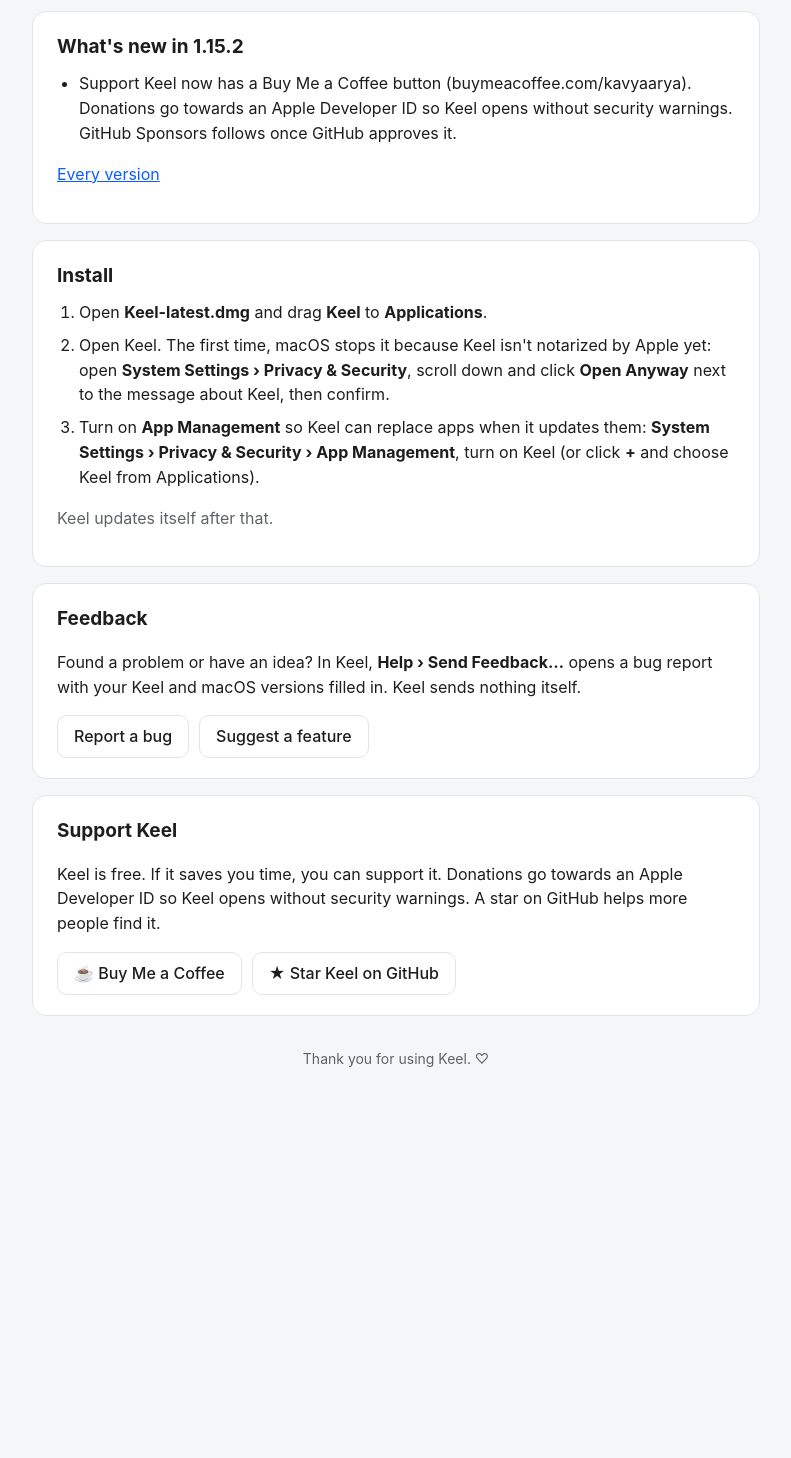
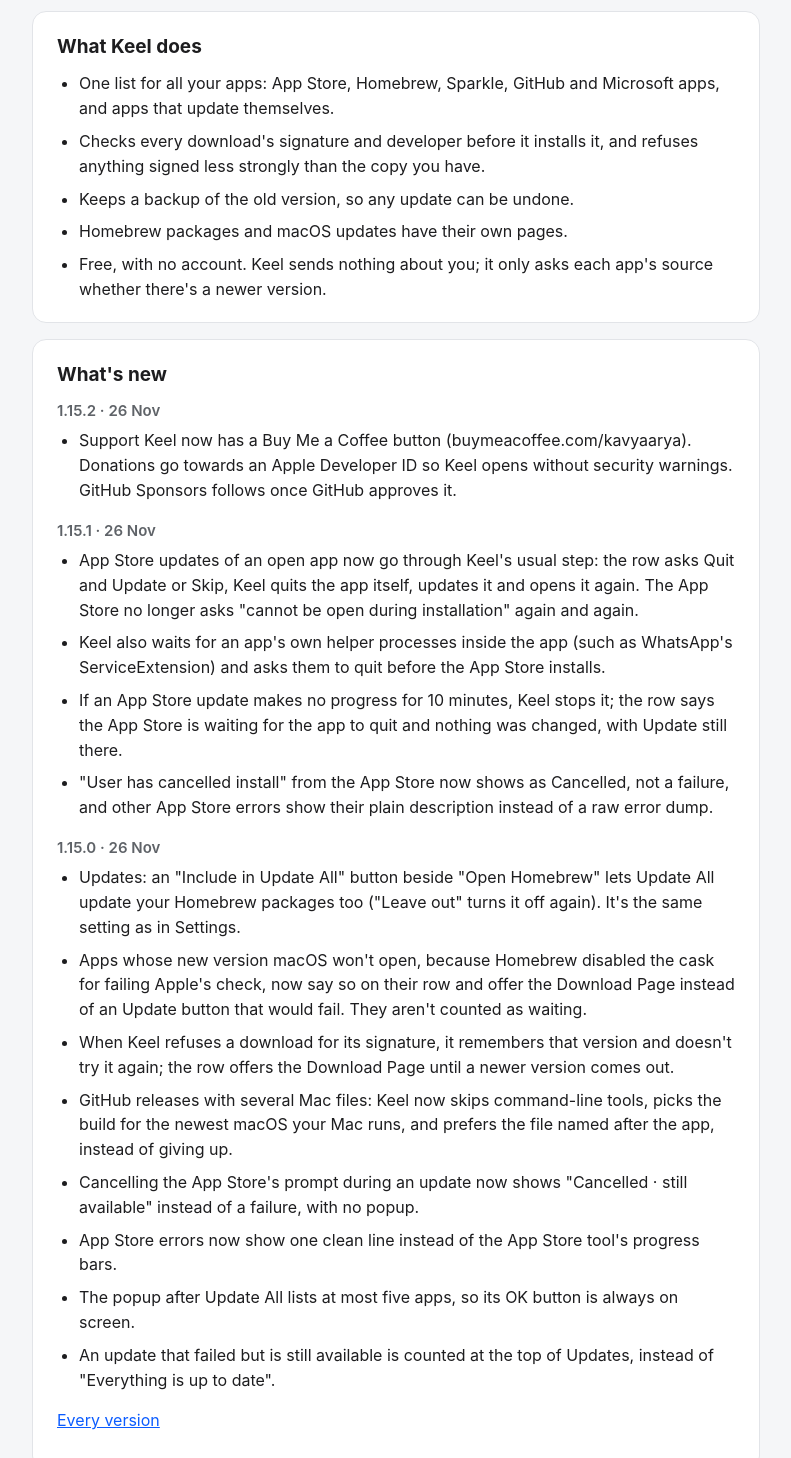
Before and after one commit to kavyamufc/keel-releases, a plain HTML site: page index.html in a window 1280 px wide. Shown: the part 920-2378 px from the top of the page, without its empty margins (244-1035 px from the left). Before the commit the page ends 2053 px from the top, so only its background shows below. Drawn offline with Linux system fonts and the light colour scheme.

Commit message:
Download page: What Keel does, last three versions, link previews, today's screenshot (Batch 35)

```diff
--- a/index.html
+++ b/index.html
@@ -6,6 +6,15 @@
 <title>Keel</title>
 <meta name="description" content="Keel keeps the apps on your Mac up to date, and checks every download before it installs it.">
 <link rel="icon" href="keel-icon.png">
+<meta property="og:type" content="website">
+<meta property="og:title" content="Keel">
+<meta property="og:description" content="Keeps the apps on your Mac up to date, and checks every download before it installs it.">
+<meta property="og:url" content="https://kavyamufc.github.io/keel-releases/">
+<meta property="og:image" content="https://kavyamufc.github.io/keel-releases/film-poster.jpg">
+<meta name="twitter:card" content="summary_large_image">
+<meta name="twitter:title" content="Keel">
+<meta name="twitter:description" content="Keeps the apps on your Mac up to date, and checks every download before it installs it.">
+<meta name="twitter:image" content="https://kavyamufc.github.io/keel-releases/film-poster.jpg">
 <style>
   :root {
     color-scheme: light dark;
@@ -70,6 +79,8 @@
     margin: 0 0 16px;
   }
   h2 { font-size: 19px; margin: 0 0 10px; }
+  h3 { font-size: 15px; margin: 16px 0 6px; color: var(--muted); font-weight: 600; }
+  h2 + h3 { margin-top: 0; }
   ol, ul { margin: 0; padding-left: 22px; }
   li + li { margin-top: 8px; }
   a { color: var(--accent); }
@@ -111,11 +122,44 @@
   </video>
   <p class="caption">Keel in 70 seconds, with example apps.</p>
 
+  <section>
+    <h2>What Keel does</h2>
+    <ul>
+      <li>One list for all your apps: App Store, Homebrew, Sparkle, GitHub and Microsoft apps, and apps that update
+        themselves.</li>
+      <li>Checks every download's signature and developer before it installs it, and refuses anything signed less
+        strongly than the copy you have.</li>
+      <li>Keeps a backup of the old version, so any update can be undone.</li>
+      <li>Homebrew packages and macOS updates have their own pages.</li>
+      <li>Free, with no account. Keel sends nothing about you; it only asks each app's source whether there's a
+        newer version.</li>
+    </ul>
+  </section>
+
   <!-- whatsnew -->
   <section>
-    <h2>What's new in 1.15.2</h2>
+    <h2>What's new</h2>
+    <h3>1.15.2 · 26 Nov</h3>
     <ul>
   <li>Support Keel now has a Buy Me a Coffee button (buymeacoffee.com/kavyaarya). Donations go towards an Apple Developer ID so Keel opens without security warnings. GitHub Sponsors follows once GitHub approves it.</li>
+</ul>
+    <h3>1.15.1 · 26 Nov</h3>
+    <ul>
+  <li>App Store updates of an open app now go through Keel&#x27;s usual step: the row asks Quit and Update or Skip, Keel quits the app itself, updates it and opens it again. The App Store no longer asks &quot;cannot be open during installation&quot; again and again.</li>
+  <li>Keel also waits for an app&#x27;s own helper processes inside the app (such as WhatsApp&#x27;s ServiceExtension) and asks them to quit before the App Store installs.</li>
+  <li>If an App Store update makes no progress for 10 minutes, Keel stops it; the row says the App Store is waiting for the app to quit and nothing was changed, with Update still there.</li>
+  <li>&quot;User has cancelled install&quot; from the App Store now shows as Cancelled, not a failure, and other App Store errors show their plain description instead of a raw error dump.</li>
+</ul>
+    <h3>1.15.0 · 26 Nov</h3>
+    <ul>
+  <li>Updates: an &quot;Include in Update All&quot; button beside &quot;Open Homebrew&quot; lets Update All update your Homebrew packages too (&quot;Leave out&quot; turns it off again). It&#x27;s the same setting as in Settings.</li>
+  <li>Apps whose new version macOS won&#x27;t open, because Homebrew disabled the cask for failing Apple&#x27;s check, now say so on their row and offer the Download Page instead of an Update button that would fail. They aren&#x27;t counted as waiting.</li>
+  <li>When Keel refuses a download for its signature, it remembers that version and doesn&#x27;t try it again; the row offers the Download Page until a newer version comes out.</li>
+  <li>GitHub releases with several Mac files: Keel now skips command-line tools, picks the build for the newest macOS your Mac runs, and prefers the file named after the app, instead of giving up.</li>
+  <li>Cancelling the App Store&#x27;s prompt during an update now shows &quot;Cancelled · still available&quot; instead of a failure, with no popup.</li>
+  <li>App Store errors now show one clean line instead of the App Store tool&#x27;s progress bars.</li>
+  <li>The popup after Update All lists at most five apps, so its OK button is always on screen.</li>
+  <li>An update that failed but is still available is counted at the top of Updates, instead of &quot;Everything is up to date&quot;.</li>
 </ul>
     <p class="muted"><a href="changelog.html">Every version</a></p>
   </section>
```
Also changed, not shown: changelog.html (+2 -0 lines), screenshot.png.
